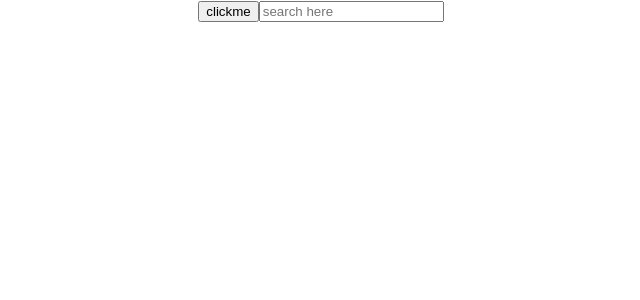
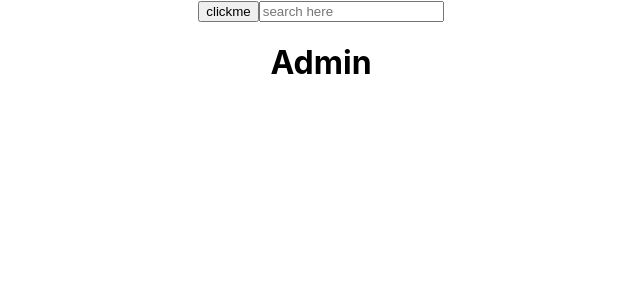
Before and after one commit to Jesinthwilson04/reactrecap, a React (Create React App) app: page / in a window 1280 px wide. Shown: the top 300 px of the page, without its empty margins (319-959 px from the left). Built offline with nearby package versions, Linux system fonts and the light colour scheme.

Commit message:
conditional rendering

```diff
--- a/src/App.js
+++ b/src/App.js
@@ -1,7 +1,15 @@
 import './App.css';
+//condtional rendering
+function ConditionalRender(){
+  const isAdmin=true;
+  return(
+    <div>
+      {isAdmin ? <h1>Admin</h1> : <h1>User</h1>}
+    </div>
+  )
+}
 
-
-
+//count event handler
 function App() {
   let count=0;
   const onclickLog=(event)=>{
@@ -9,6 +17,7 @@ function App() {
     console.log(`button clicked ${count} times`)
     console.log(event.target.value)
   }
+  //input event handler
   function onSearchChange(event){
     if(event.target.value.length>50)
       {
@@ -22,6 +31,7 @@ function App() {
     <div className="App">
       <button onClick={onclickLog} value={0}>clickme</button>
       <input type="text" onChange={onSearchChange} placeholder='search here'/>
+      <ConditionalRender/>
     </div>
   );
 }
```
